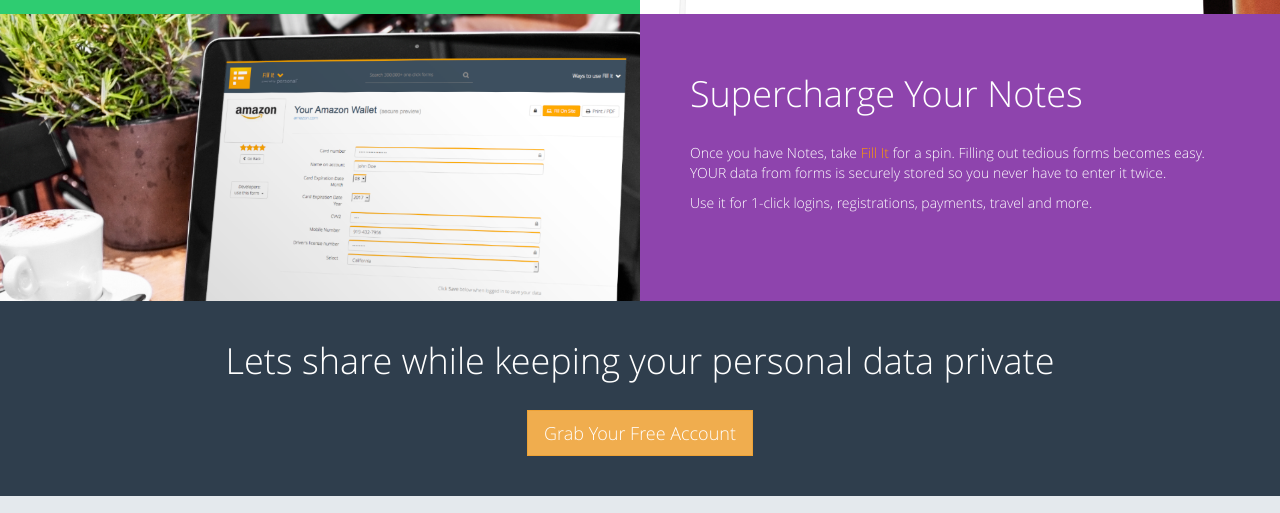
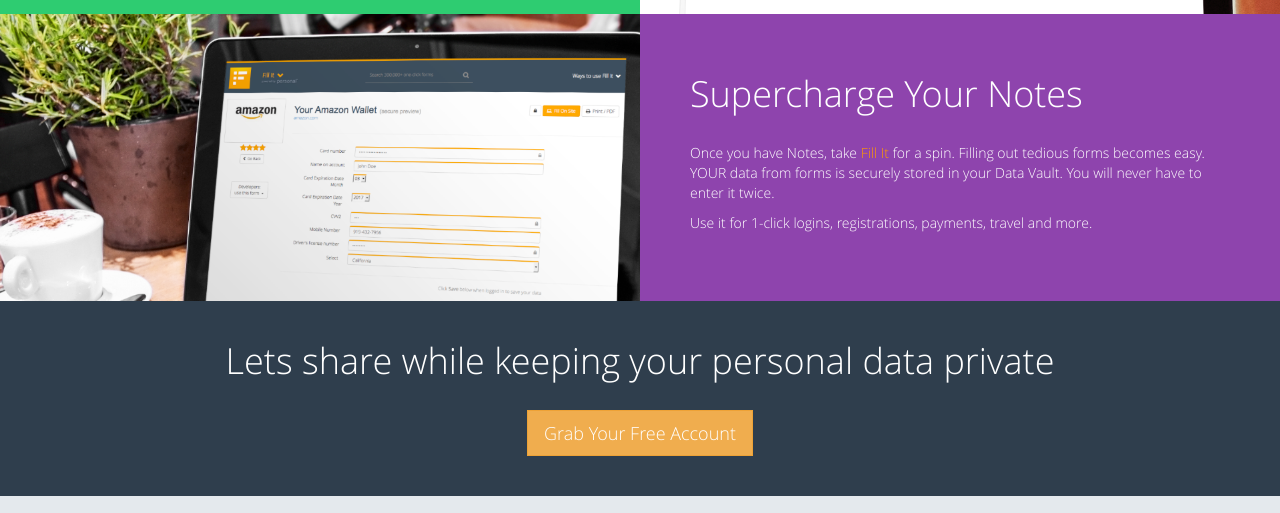
Before and after one commit to Personal-Inc/apps, a website: page notes/index.html in a window 1280 px wide. Shown: the part 1764-2277 px from the top of the page. Drawn offline with nearby package versions, Linux system fonts and the light colour scheme.

Commit message:
index.html update

```diff
--- a/notes/index.html
+++ b/notes/index.html
@@ -101,7 +101,8 @@
                     <br>
                     <h1>Supercharge Your Notes</h1>
                     <br>
-                    <p>Once you have Notes, take <a href="https://www.fillit.com" class="orange" target="_blank">Fill It</a> for a spin. Filling out tedious forms becomes easy. YOUR data from forms is securely stored so you never have to enter it twice.</p>
+                    <p>Once you have Notes, take <a href="https://fillit.com" class="orange">Fill It</a> for a spin. Filling out tedious  forms becomes easy. YOUR data from forms is securely stored in your Data Vault. You will never have to enter it twice.</p>
+
                     <p>Use it for 1-click logins, registrations, payments, travel and more.</p>
                 </div>
             </div>
```
